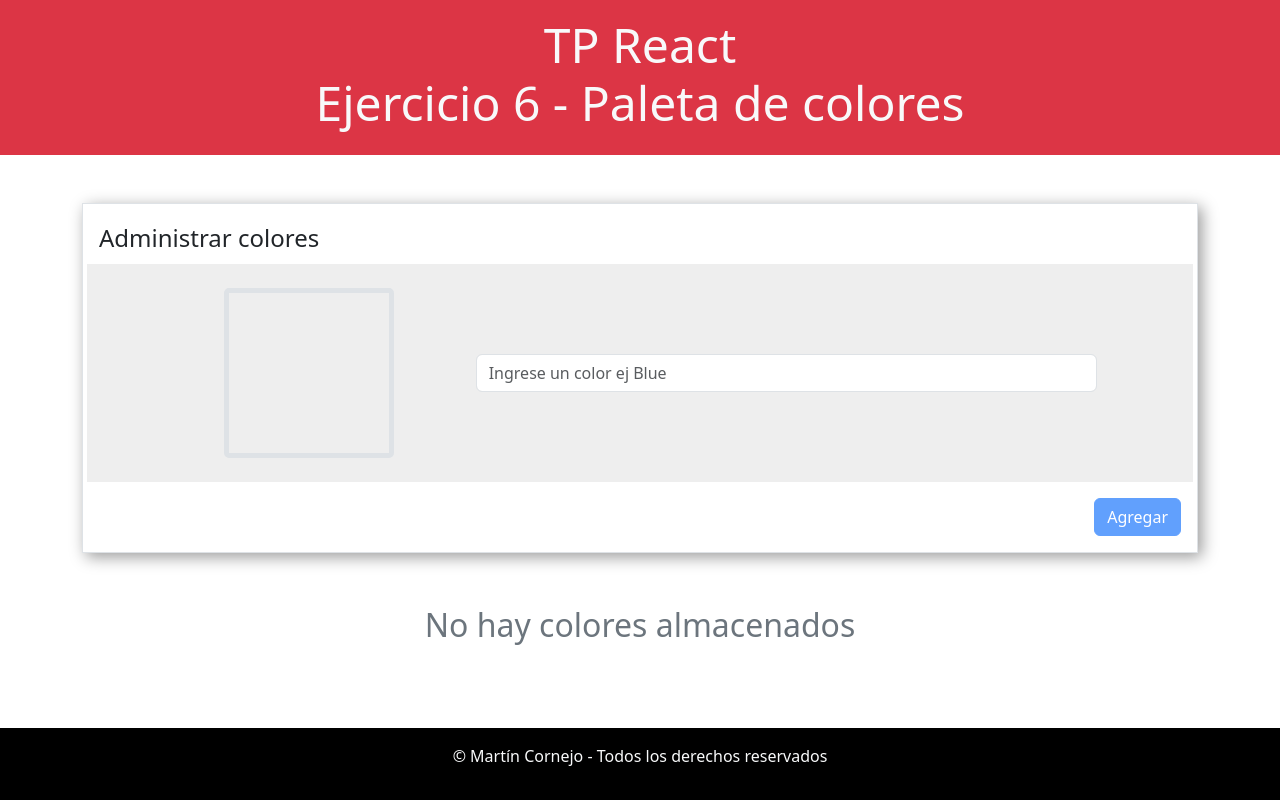
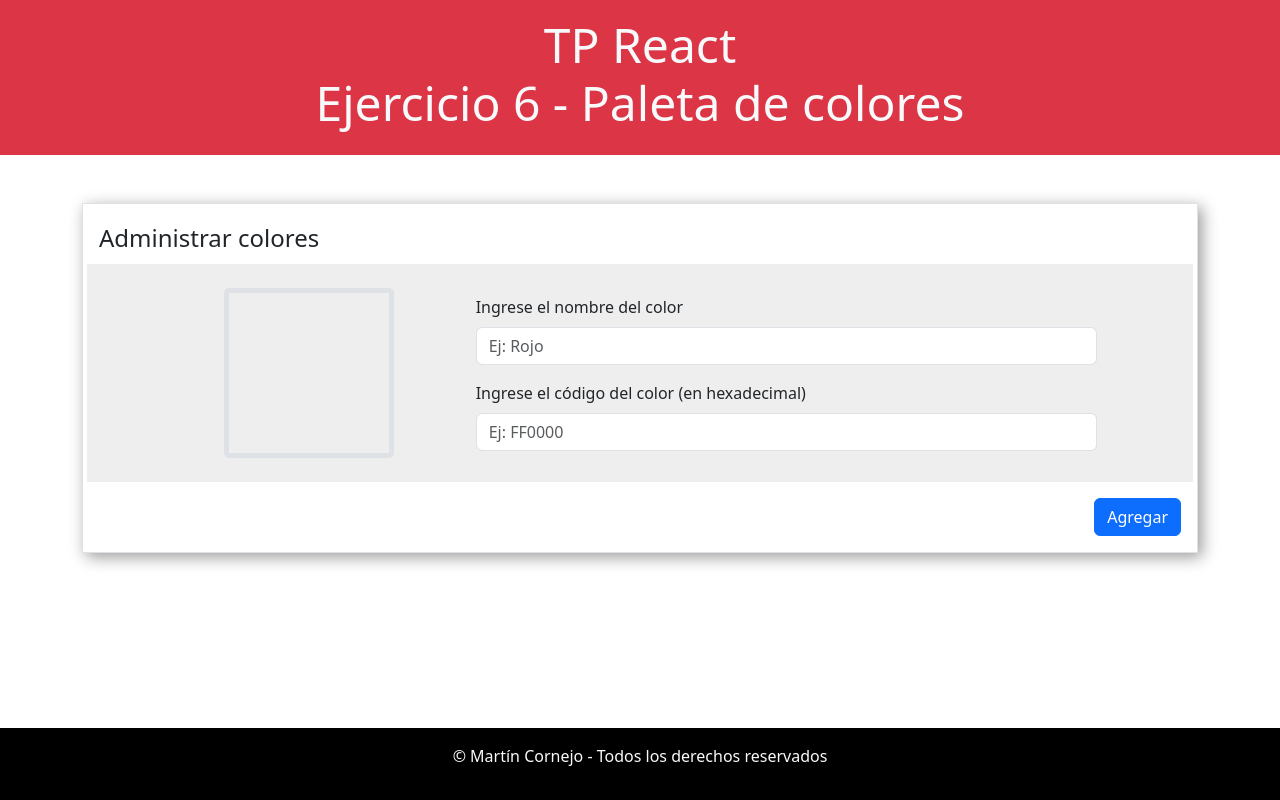
Before and after one commit to MartinCCornejo/paletaDeColoresConBackend, a React (Vite) app: page / in a window 1280 px wide. Built offline with nearby package versions, Linux system fonts and the light colour scheme.

Commit message:
Modifique el formulario para agregar un input que pida el codigo del color que vamos a agregar

```diff
--- a/src/components/ContenedorColores.jsx
+++ b/src/components/ContenedorColores.jsx
@@ -1,17 +1,17 @@
 import { Row } from "react-bootstrap";
 import Color from "./Color";
 
-const ContenedorColores = ({arrayColores,borrarColor}) => {
+const ContenedorColores = () => {
 
-    if (arrayColores.length === 0) {
-        return <p className="text-center lead text-secondary fs-2">No hay colores almacenados</p>
-    }
+    // if (arrayColores.length === 0) {
+    //     return <p className="text-center lead text-secondary fs-2">No hay colores almacenados</p>
+    // }
 
   return (
     <section>
     <Row className="gap-5 justify-content-center align-item-center">
         {
-            arrayColores.map((elemento,posicion) => <Color borrarColor={borrarColor} key={posicion} color={elemento}></Color>)
+            // arrayColores.map((elemento,posicion) => <Color></Color>)
         }
     </Row>
     </section>
--- a/src/components/FormularioColores.jsx
+++ b/src/components/FormularioColores.jsx
@@ -4,137 +4,138 @@ import Swal from "sweetalert2";
 import ContenedorColores from "./ContenedorColores";
 
 const FormularioColores = () => {
-  const [color, setColor] = useState("");
-  const coloresLocalStorage = JSON.parse(localStorage.getItem('coloresLocal')) || [];
-  const [arrayColores, setArrayColores] = useState(coloresLocalStorage);
+  // const [color, setColor] = useState("");
+  // const coloresLocalStorage = JSON.parse(localStorage.getItem('coloresLocal')) || [];
+  // const [arrayColores, setArrayColores] = useState(coloresLocalStorage);
 
-  useEffect(()=>{
-    localStorage.setItem('coloresLocal',JSON.stringify(arrayColores));
-  },[arrayColores,color])
+  // useEffect(()=>{
+  //   localStorage.setItem('coloresLocal',JSON.stringify(arrayColores));
+  // },[arrayColores,color])
 
 
 // Funcion para verificar que el color sea valido
-  const esColorValido = (colorInput) => {
-    // Lista de nombres de colores en inglés
-    const coloresValidos = [
-      "black", "silver", "gray", "white", "maroon", "red", "purple", "fuchsia",
-      "green", "lime", "olive", "yellow", "navy", "blue", "teal", "aqua",
-      "orange", "aliceblue", "antiquewhite", "aquamarine", "azure", "beige",
-      "bisque", "blanchedalmond", "blueviolet", "brown", "burlywood", "cadetblue", "cyan", "lightblue"
-    ];
+  // const esColorValido = (colorInput) => {
+  //   // Lista de nombres de colores en inglés
+  //   const coloresValidos = [
+  //     "black", "silver", "gray", "white", "maroon", "red", "purple", "fuchsia",
+  //     "green", "lime", "olive", "yellow", "navy", "blue", "teal", "aqua",
+  //     "orange", "aliceblue", "antiquewhite", "aquamarine", "azure", "beige",
+  //     "bisque", "blanchedalmond", "blueviolet", "brown", "burlywood", "cadetblue", "cyan", "lightblue"
+  //   ];
 
-    // Verifica si el color ingresado está en la lista de colores válidos
-    const esValido = coloresValidos.includes(colorInput.toLowerCase());
+  //   // Verifica si el color ingresado está en la lista de colores válidos
+  //   const esValido = coloresValidos.includes(colorInput.toLowerCase());
 
-    if (!esValido) {
-      Swal.fire({
-        title: "Error",
-        text: "Por favor, ingrese un nombre de color válido en español.",
-        icon: "error",
-      });
-    }
+  //   if (!esValido) {
+  //     Swal.fire({
+  //       title: "Error",
+  //       text: "Por favor, ingrese un nombre de color válido en español.",
+  //       icon: "error",
+  //     });
+  //   }
 
-    return esValido;
-  };
+  //   return esValido;
+  // };
 
-// Funcion que verifica si un color es repetido
-  const esColorRepetido = (inputColor) => {
-    for (let i = 0; i < arrayColores.length; i++) {
-       if (arrayColores.includes(color)) {
-        return true
-       }
+// // Funcion que verifica si un color es repetido
+//   const esColorRepetido = (inputColor) => {
+//     for (let i = 0; i < arrayColores.length; i++) {
+//        if (arrayColores.includes(color)) {
+//         return true
+//        }
 
-       return false
-    }
-  }
+//        return false
+//     }
+//   }
 
 
-  const handleSubmit = (e) => {
-    e.preventDefault();
+  // const handleSubmit = (e) => {
+  //   e.preventDefault();
 
-    if (!esColorValido(color)) {
-        Swal.fire({
-          title: "Error",
-          text: "Por favor, ingrese un color válido.",
-          icon: "error",
-        });
-        return;
-    } if (esColorRepetido(color)) {
-        Swal.fire({
-            title: "Error",
-            text: "Ya ingresaste este color!",
-            icon: "error",
-          });
-          return;
-    }
+  //   if (!esColorValido(color)) {
+  //       Swal.fire({
+  //         title: "Error",
+  //         text: "Por favor, ingrese un color válido.",
+  //         icon: "error",
+  //       });
+  //       return;
+  //   } if (esColorRepetido(color)) {
+  //       Swal.fire({
+  //           title: "Error",
+  //           text: "Ya ingresaste este color!",
+  //           icon: "error",
+  //         });
+  //         return;
+  //   }
 
-    setArrayColores([...arrayColores, color]);
 
-    Swal.fire({
-      title: "Bien hecho!",
-      text: "El color se agrego correctamente",
-      icon: "success",
-    });
+  //   Swal.fire({
+  //     title: "Bien hecho!",
+  //     text: "El color se agrego correctamente",
+  //     icon: "success",
+  //   });
 
-    setColor("");
-  };
+  // };
 
-  const borrarColor = (nombreDelColor) => {
-    // Borramos la tarea con el metodo filter
-    const nuevoArrayColores = arrayColores.filter(
-      (elemento) => elemento !== nombreDelColor
-    );
+  const borrarColor = () => {
 
-    Swal.fire({
-      title: "Estas seguro de borrar este color?",
-      text: "Luego no podras revertir esta acción!",
-      icon: "warning",
-      showCancelButton: true,
-      confirmButtonColor: "#3085d6",
-      cancelButtonColor: "#d33",
-      confirmButtonText: "Si, borrar",
-      cancelButtonText: "Cancelar",
-    }).then((result) => {
-      if (result.isConfirmed) {
-        Swal.fire({
-          title: "Color eliminado!",
-          text: "El color se elimino correctamente.",
-          icon: "success",
-        });
-        // Actualizamos el state arrayTareas
-        setArrayColores(nuevoArrayColores);
-      }
-    });
+    // Swal.fire({
+    //   title: "Estas seguro de borrar este color?",
+    //   text: "Luego no podras revertir esta acción!",
+    //   icon: "warning",
+    //   showCancelButton: true,
+    //   confirmButtonColor: "#3085d6",
+    //   cancelButtonColor: "#d33",
+    //   confirmButtonText: "Si, borrar",
+    //   cancelButtonText: "Cancelar",
+    // }).then((result) => {
+    //   if (result.isConfirmed) {
+    //     Swal.fire({
+    //       title: "Color eliminado!",
+    //       text: "El color se elimino correctamente.",
+    //       icon: "success",
+    //     });
+    //     // Actualizamos el state arrayTareas
+    //   }
+    // });
   };
 
 
 
   return (
     <section>
-      <Form className="my-5 border p-3 box-shadow" onSubmit={handleSubmit}>
+      <Form className="my-5 border p-3 box-shadow" >
         <Form.Group controlId="formularioColor">
           <Form.Label className="fs-4">Administrar colores</Form.Label>
           <Row className="justify-content-center align-items-center bg-gray py-4 gap-3">
             <Col md="3">
-              <div className="box border border-5" style={{backgroundColor: color}}></div>
+              <div className="box border border-5"></div>
             </Col>
             <Col md="7">
+              <div className="mb-3">
+              <Form.Label>Ingrese el nombre del color</Form.Label>
               <Form.Control
                 type="text"
-                placeholder="Ingrese un color ej Blue"
-                onChange={(e) => setColor(e.target.value)}
-                value={color}
+                placeholder="Ej: Rojo"
               />
+              </div>
+              <div>
+              <Form.Label>Ingrese el código del color (en hexadecimal)</Form.Label>
+              <Form.Control
+                type="text"
+                placeholder="Ej: FF0000"
+              />
+              </div>
             </Col>
           </Row>
           <div className="text-end">
-            <Button variant="primary" type="submit" className="mt-3" disabled={color.length < 3}>
+            <Button variant="primary" type="submit" className="mt-3">
               Agregar
             </Button>{" "}
           </div>
         </Form.Group>
       </Form>
-      <ContenedorColores arrayColores={arrayColores} borrarColor={borrarColor}></ContenedorColores>
+      <ContenedorColores></ContenedorColores>
     </section>
   );
 };
```
